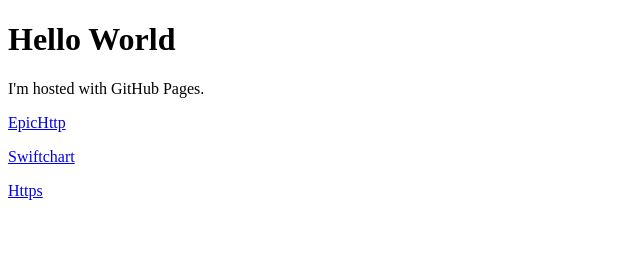
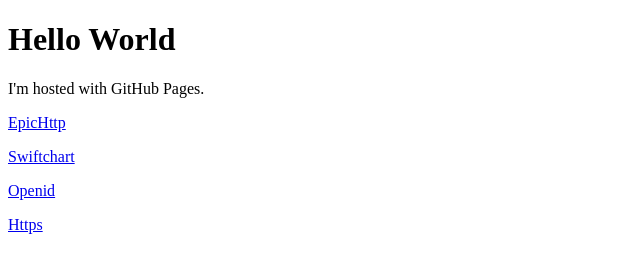
Before and after one commit to OpangEpic/OpangEpic.github.io, a plain HTML site: page index.html in a window 1280 px wide. Shown: the full height of the page, 0-640 px from the left. Drawn offline with Linux system fonts and the light colour scheme.

Commit message:
Update index.html

```diff
--- a/index.html
+++ b/index.html
@@ -5,6 +5,7 @@
 <p>I'm hosted with GitHub Pages.</p>
 <p><a href="epichttp://fakeurl">EpicHttp</a></p>
 <p><a href="swiftchart://fakeurl">Swiftchart</a></p>
+  <p><a href="openid://fakeurl">Openid</a></p>
 <p><a href="https://en.wikipedia.org/wiki/Spica">Https</a></p>
 </body>
 </html>
```
